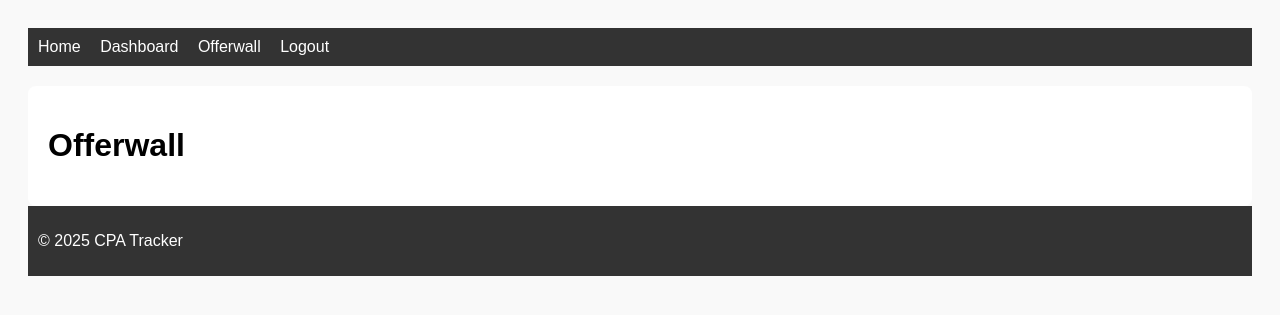
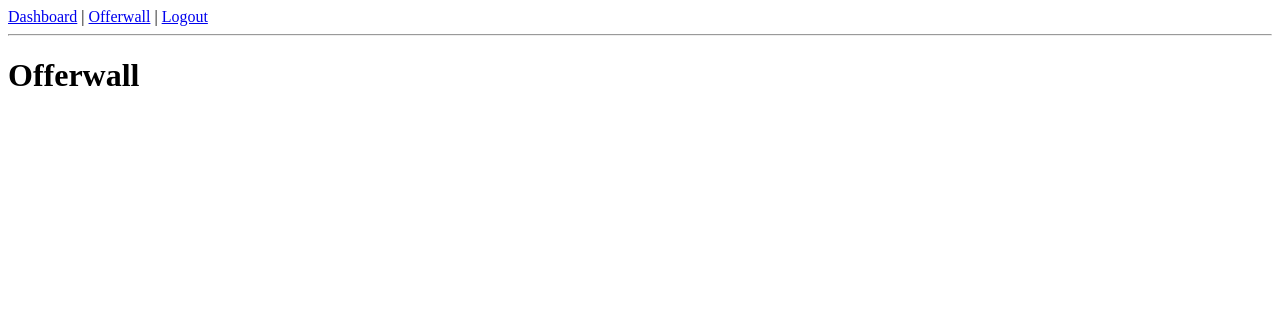
Before and after one commit to sazzad5002/cpa-tracker, a Flask app: page /offerwall in a window 1280 px wide. Shown: the top 315 px of the page. Run offline with Flask 3, Linux system fonts and the light colour scheme.

Commit message:
Update base.html

```diff
--- a/app/templates/base.html
+++ b/app/templates/base.html
@@ -1,48 +1,15 @@
 <!DOCTYPE html>
-<html lang="en">
+<html>
 <head>
-    <meta charset="UTF-8">
     <title>{% block title %}CPA Tracker{% endblock %}</title>
-    <style>
-        body {
-            font-family: Arial, sans-serif;
-            padding: 20px;
-            background-color: #f9f9f9;
-        }
-        header, footer {
-            background-color: #333;
-            color: #fff;
-            padding: 10px;
-        }
-        nav a {
-            color: #fff;
-            margin-right: 15px;
-            text-decoration: none;
-        }
-        .container {
-            margin-top: 20px;
-            background: white;
-            padding: 20px;
-            border-radius: 8px;
-        }
-    </style>
 </head>
 <body>
-    <header>
-        <nav>
-            <a href="/">Home</a>
-            <a href="/dashboard">Dashboard</a>
-            <a href="/offerwall">Offerwall</a>
-            <a href="/logout">Logout</a>
-        </nav>
-    </header>
-
-    <div class="container">
-        {% block content %}{% endblock %}
-    </div>
-
-    <footer>
-        <p>&copy; 2025 CPA Tracker</p>
-    </footer>
+    <nav>
+        <a href="{{ url_for('routes.dashboard') }}">Dashboard</a> |
+        <a href="{{ url_for('routes.offerwall') }}">Offerwall</a> |
+        <a href="{{ url_for('routes.logout') }}">Logout</a>
+    </nav>
+    <hr>
+    {% block content %}{% endblock %}
 </body>
 </html>
```
